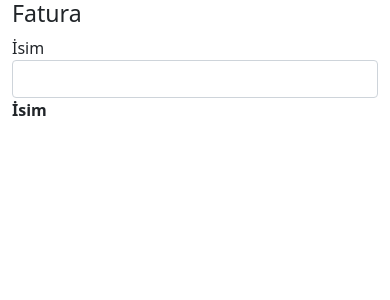
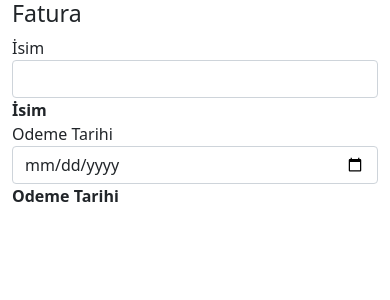
Before and after one commit to HabibIbrahimov/Angular-Web-Projects, an Angular app in the folder Angular Pipes/pipes/: page / in a window 390 px wide. Shown: the top 300 px of the page. Built offline with nearby package versions, Linux system fonts and the light colour scheme.

Commit message:
feat:added date pipe

```diff
--- a/Angular Pipes/pipes/src/app/app.component.html
+++ b/Angular Pipes/pipes/src/app/app.component.html
@@ -13,10 +13,21 @@
       <div>
         {{name | titlecase}}
       </div>
-
     </div>
-
   </div>
 
-
+  <div class="row">
+    <div class="col-md-6">
+      <div class="form-group">
+        <label>Odeme Tarihi</label>
+        <input class="form-control" type="date" (input)="onDateChange($event.target.value)">
+      </div>
+    </div>
+    <div class="col-md-6">
+      <label><b>Odeme Tarihi</b></label>
+      <div>
+        {{date | date:'MMMM d,y'}}
+      </div>
+    </div>
+  </div>
 </div>
--- a/Angular Pipes/pipes/src/app/app.component.ts
+++ b/Angular Pipes/pipes/src/app/app.component.ts
@@ -8,10 +8,15 @@ import { Component } from '@angular/core';
 export class AppComponent {
 
   name = '';
-
+  date='';
 
   onNameChange(value: string)
   {
     this.name =value;
   }
+
+  onDateChange(value:string)
+  {
+    this.date=value;
+  }
 }
```
